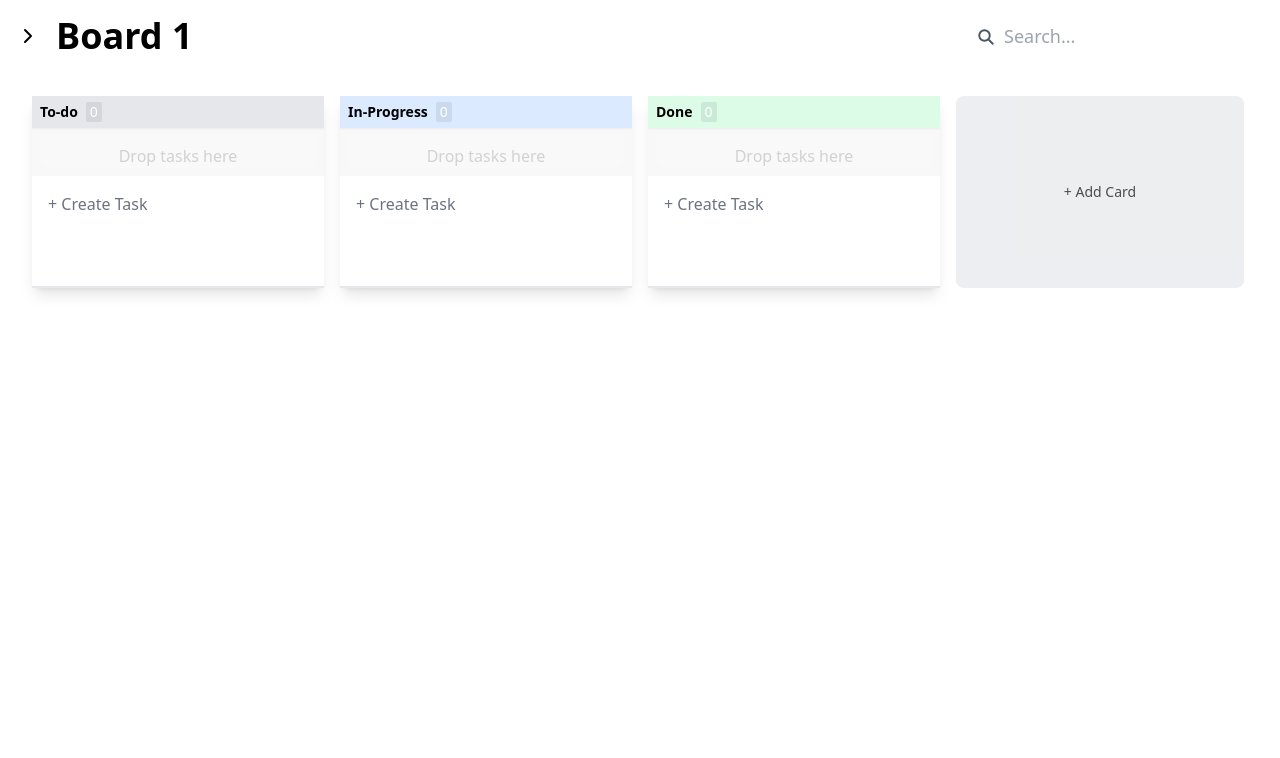
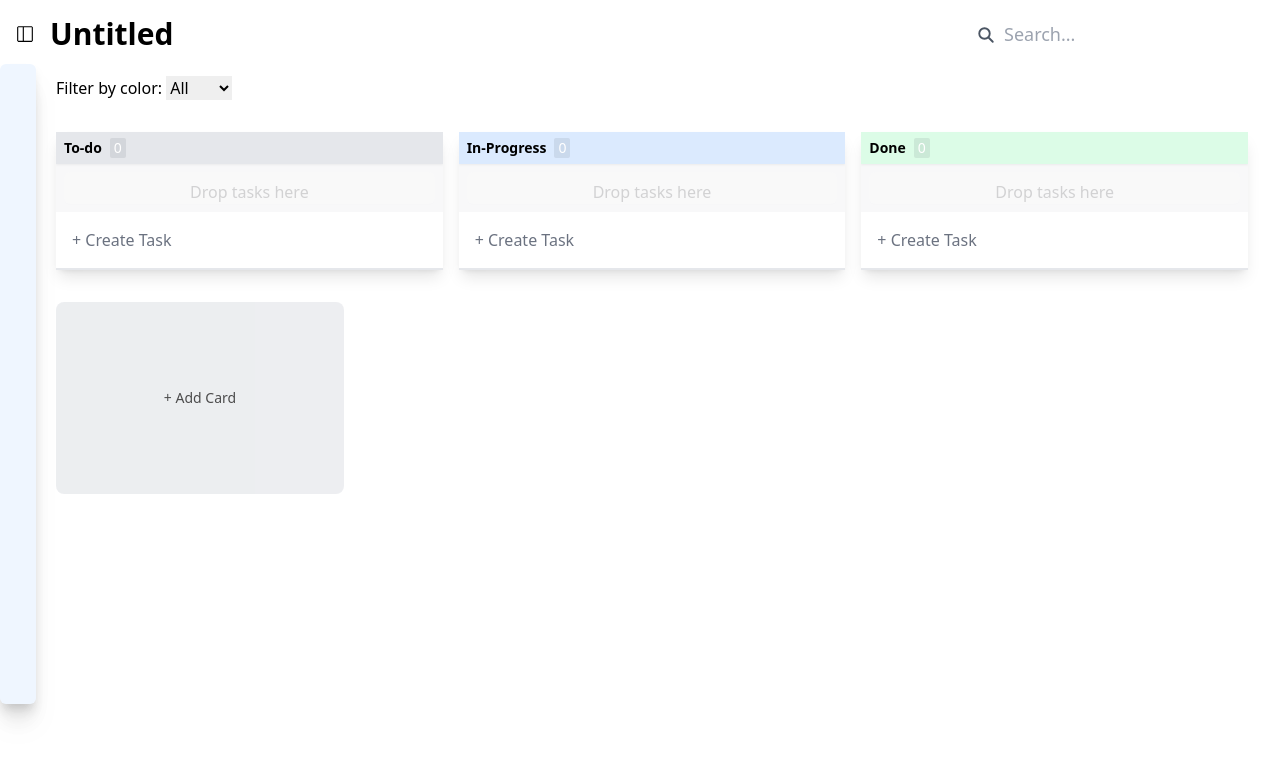
Before and after one commit to Somen1228/Kanban-board, a React (Vite) app: page / in a window 1280 px wide. Shown: the top 758 px of the page. Built offline with nearby package versions, Linux system fonts and the light colour scheme.

Commit message:
Better UI

```diff
--- a/src/components/Board/Cards.jsx
+++ b/src/components/Board/Cards.jsx
@@ -1,4 +1,10 @@
-import React, { useState, useRef, useEffect, useCallback, useContext } from "react";
+import React, {
+  useState,
+  useRef,
+  useEffect,
+  useCallback,
+  useContext,
+} from "react";
 import Card from "./Card";
 import Modal from "./Modal";
 import { CardsContext } from "../../contexts/CardsContext";
@@ -9,8 +15,10 @@ function Cards({ boardId, searchTerm }) {
   const [toggleModal, setToggleModal] = useState(false);
   const modalRef = useRef(null);
   const [draggedTask, setDraggedTask] = useState(null);
+  const [selectedColor, setSelectedColor] = useState(""); // State for selected color filter
 
-  const addCard = useCallback((title, color) => {
+  const addCard = useCallback(
+    (title, color) => {
       const newCard = { title, color, isVisible: false, tasks: {} };
 
       setBoards((prevBoards) =>
@@ -36,9 +44,12 @@ function Cards({ boardId, searchTerm }) {
         );
       }, 10);
       setToggleModal(false);
-  }, [boardId, setBoards]);
+    },
+    [boardId, setBoards]
+  );
 
-  const updateCardTasks = useCallback((cardIndex, tasks) => {
+  const updateCardTasks = useCallback(
+    (cardIndex, tasks) => {
       setBoards((prevBoards) =>
         prevBoards.map((b) =>
           b.id === boardId
@@ -51,15 +62,20 @@ function Cards({ boardId, searchTerm }) {
             : b
         )
       );
-  }, [boardId, setBoards]);
+    },
+    [boardId, setBoards]
+  );
 
-  const updateCards = useCallback((updateFn) => {
+  const updateCards = useCallback(
+    (updateFn) => {
       setBoards((prevBoards) =>
         prevBoards.map((b) =>
           b.id === boardId ? { ...b, cards: updateFn(b.cards) } : b
         )
       );
-  }, [boardId, setBoards]);
+    },
+    [boardId, setBoards]
+  );
 
   useEffect(() => {
     const handleClickOutside = (event) => {
@@ -79,7 +95,10 @@ function Cards({ boardId, searchTerm }) {
 
   const handleDragStart = (e, task, sourceCardIndex) => {
     setDraggedTask({ task, sourceCardIndex });
-    e.dataTransfer.setData('text/plain', JSON.stringify({ task, sourceCardIndex }));
+    e.dataTransfer.setData(
+      "text/plain",
+      JSON.stringify({ task, sourceCardIndex })
+    );
   };
 
   const handleDragOver = (e) => {
@@ -118,10 +137,37 @@ function Cards({ boardId, searchTerm }) {
     setDraggedTask(null);
   };
 
+  const handleColorFilterChange = (e) => {
+    setSelectedColor(e.target.value);
+  };
+
+  const uniqueColors = [
+    ...new Set(board.cards.map((card) => card.color.trim())),
+  ];
+
+  const filteredCards = selectedColor
+    ? board.cards.filter((card) => card.color === selectedColor)
+    : board.cards;
+
   return (
     <div>
-      <div className="container">
-        {board.cards.map((card, cardIndex) => (
+      <div className="pl-10 filter-container mb-4">
+        <label htmlFor="colorFilter">Filter by color: </label>
+        <select
+          id="colorFilter"
+          value={selectedColor}
+          onChange={handleColorFilterChange}
+        >
+          <option value="">All</option>
+          {uniqueColors.map((color, index) => (
+            <option key={index} value={color}>
+                {color.charAt(3).toUpperCase() + color.slice(4,-4)}
+            </option>
+          ))}
+        </select>
+      </div>
+      <div className="container pl-10">
+        {filteredCards.map((card, cardIndex) => (
           <Card
             key={cardIndex}
             index={cardIndex}
@@ -135,7 +181,9 @@ function Cards({ boardId, searchTerm }) {
             cards={board.cards}
             onDragStart={handleDragStart}
             onDragOver={handleDragOver}
-            onDrop={(e, targetTaskIndex) => handleDrop(e, cardIndex, targetTaskIndex)}
+            onDrop={(e, targetTaskIndex) =>
+              handleDrop(e, cardIndex, targetTaskIndex)
+            }
           />
         ))}
 
--- a/src/components/Board/Modal.jsx
+++ b/src/components/Board/Modal.jsx
@@ -76,12 +76,12 @@ const Modal = forwardRef(({ addCard, cards }, ref) => {
               onClick={() => setSelectedColor("bg-pink-200")}
             ></div>
             <div
-              className={`priority-colors bg-blue-200 hover:ring-2 hover:ring-blue-500 ${selectedColor === "bg-blue-200" ? "ring-2 ring-blue-500" : ""}`}
-              onClick={() => setSelectedColor("bg-blue-200")}
+              className={`priority-colors bg-sky-200 hover:ring-2 hover:ring-sky-500 ${selectedColor === "bg-sky-200" ? "ring-2 ring-sky-500" : ""}`}
+              onClick={() => setSelectedColor("bg-sky-200")}
             ></div>
             <div
-              className={`priority-colors bg-green-200 hover:ring-2 hover:ring-green-500 ${selectedColor === "bg-green-200" ? "ring-2 ring-green-500" : ""}`}
-              onClick={() => setSelectedColor("bg-green-200")}
+              className={`priority-colors bg-teal-200 hover:ring-2 hover:ring-teal-500 ${selectedColor === "bg-teal-200" ? "ring-2 ring-teal-500" : ""}`}
+              onClick={() => setSelectedColor("bg-teal-200")}
             ></div>
             <div
               className={`priority-colors bg-yellow-200 hover:ring-2 hover:ring-yellow-500 ${selectedColor === "bg-yellow-200" ? "ring-2 ring-yellow-500" : ""}`}
--- a/src/contexts/CardsContext.jsx
+++ b/src/contexts/CardsContext.jsx
@@ -10,7 +10,7 @@ const defaultCards = [
 ];
 
 export const CardsProvider = ({ children }) => {
-  const initialBoards = JSON.parse(localStorage.getItem('boards')) || [{ id: uuidv4(), title: "Board 1", cards: defaultCards }];
+  const initialBoards = JSON.parse(localStorage.getItem('boards')) || [{ id: uuidv4(), title: "Untitled", cards: defaultCards }];
 
   const [boards, setBoards] = useState(initialBoards);
 
--- a/src/pages/Board.jsx
+++ b/src/pages/Board.jsx
@@ -1,6 +1,6 @@
 import React, { useState, useContext, useRef, useEffect } from "react";
 import { v4 as uuidv4 } from 'uuid';
-import { FiChevronRight, FiChevronLeft } from 'react-icons/fi';
+import { VscLayoutSidebarLeft, VscLayoutSidebarLeftOff } from "react-icons/vsc";
 import Cards from "../components/Board/Cards";
 import { CardsContext } from "../contexts/CardsContext";
 import optionLineLogo from "../assets/option-line.svg";
@@ -27,7 +27,7 @@ function Board() {
     const newBoard = { id: newBoardId, title: `Board ${boards.length + 1}`, cards: defaultCards };
     setBoards([...boards, newBoard]);
     setActiveBoard(newBoardId);
-    handleTitleClick(newBoardId, `Board ${boards.length + 1}`);
+    handleTitleClick(newBoardId, `Untitled ${boards.length + 1}`);
   };
 
   const deleteBoard = (boardId) => {
@@ -128,19 +128,22 @@ function Board() {
       <div className="flex-grow flex overflow-hidden">
         <div
           ref={sidebarRef}
-          className={`sidebar bg-gray-100 overflow-y-auto z-10 transition-all duration-300 ease-in-out ${
-            isSidebarOpen ? 'w-64' : 'w-0'
-          } absolute top-0 bottom-0 left-0`}
+          className={`sidebar bg-blue-50 shadow-xl overflow-y-auto z-10 transition-all duration-300 ease-in-out h-[80%] ${
+            isSidebarOpen ? 'w-64 rounded-md overflow-x-hidden' : `w-9 drop-shadow-xl rounded-md overflow-x-hidden`
+          } absolute top-16 left-0`}
+          onMouseEnter={() => setIsSidebarOpen(true)}
+          onMouseLeave={() => setIsSidebarOpen(false)}
         >
-          <div className="p-4">
-            <div className="board-tabs flex flex-col items-start gap-4">
+          { isSidebarOpen && <div className="p-4">
+            <h1 className="pl-1 mb-4 text-xl font-bold">Projects</h1>
+            <div className="board-tabs flex flex-col items-start gap-1">
               {boards.map((board) => (
                 <div
                   key={board.id}
                   className={`board-tab p-2 w-full border-black cursor-pointer flex transition-colors duration-300 ${
                     board.id === activeBoard
-                      ? "text-blue-500 bg-white rounded-md"
-                      : "border-transparent text-gray-600 hover:text-blue-500"
+                      ? "text-blue-500 bg-blue-200 rounded-md"
+                      : "border-transparent text-gray-600 rounded-md hover:text-blue-500 hover:bg-blue-50"
                   }`}
                   onClick={() => setActiveBoard(board.id)}
                 >
@@ -152,7 +155,7 @@ function Board() {
                         onChange={handleTitleChange}
                         onBlur={() => handleTitleBlur(board.id)}
                         onKeyDown={(e) => handleTitleKeyDown(e, board.id)}
-                        className={`w-full overflow-x-auto border-b-2 focus:outline-none ${isDuplicate ? 'border-red-500' : 'border-blue-500'}`}
+                        className={`w-full overflow-x-auto bg-transparent border-b-2 focus:outline-none ${isDuplicate ? 'border-red-500' : 'border-blue-500'}`}
                         autoFocus
                       />
                       {isDuplicate && (
@@ -192,13 +195,13 @@ function Board() {
                 </div>
               ))}
               <button
-                className="add-board-btn text-blue-500 hover:text-blue-700 mt-4"
+                className="add-board-btn text-gray-400 opacity-80 hover:text-gray-700 mt-4"
                 onClick={addBoard}
               >
                 + Add Board
               </button>
             </div>
-          </div>
+          </div>}
         </div>
         <div className="flex-grow overflow-auto">
           <div className="p-4">
@@ -209,12 +212,12 @@ function Board() {
                   onClick={() => setIsSidebarOpen(!isSidebarOpen)}
                 >
                   {isSidebarOpen ? (
-                    <FiChevronLeft className="text-2xl" />
+                    <VscLayoutSidebarLeft className="text-lg" />
                   ) : (
-                    <FiChevronRight className="text-2xl" />
+                    <VscLayoutSidebarLeftOff className="text-lg" />
                   )}
                 </button>
-                <h1 className="text-4xl font-bold">
+                <h1 className="text-3xl font-bold">
                   {boards.find(board => board.id === activeBoard)?.title}
                 </h1>
               </div>
```
Also changed, not shown: src/assets/option-line.svg. Lines whose indentation alone changed are shown as unchanged.
